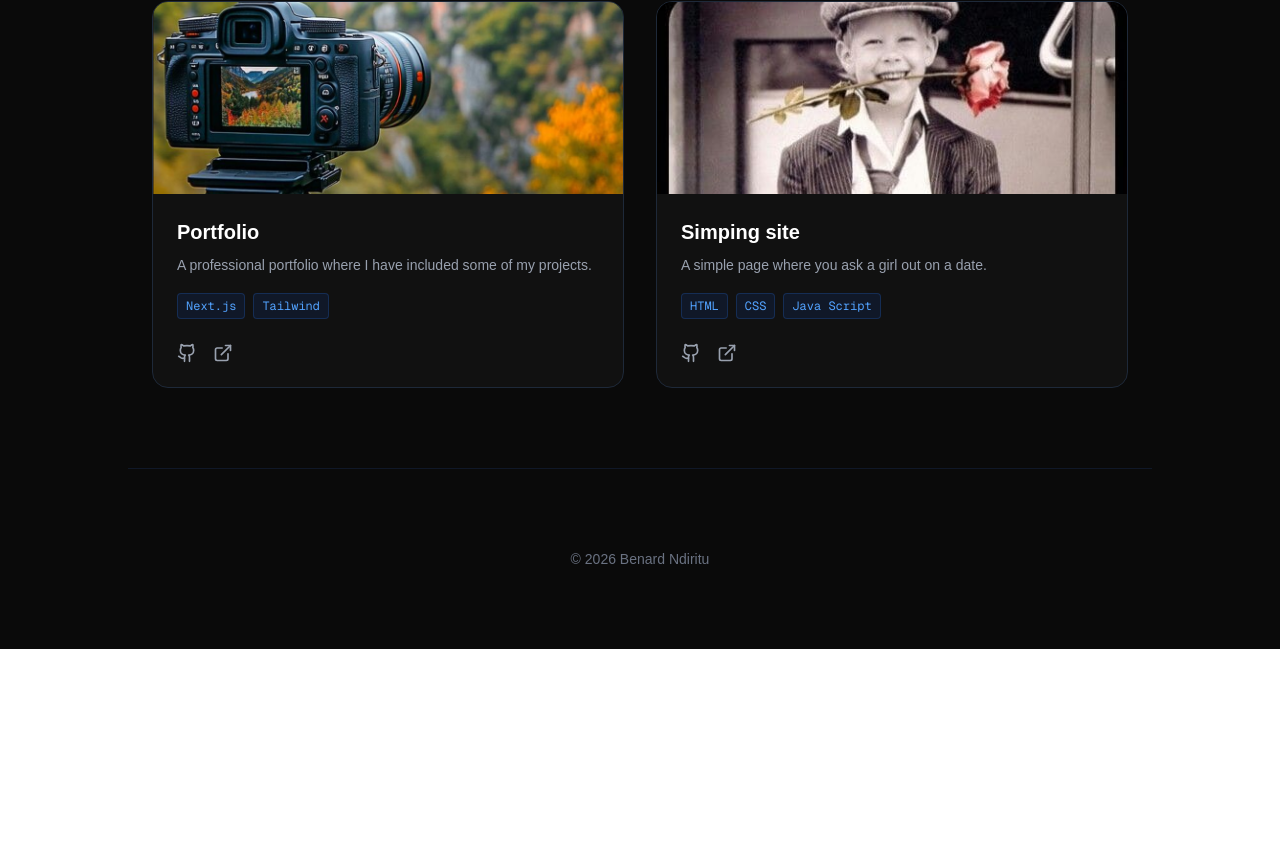
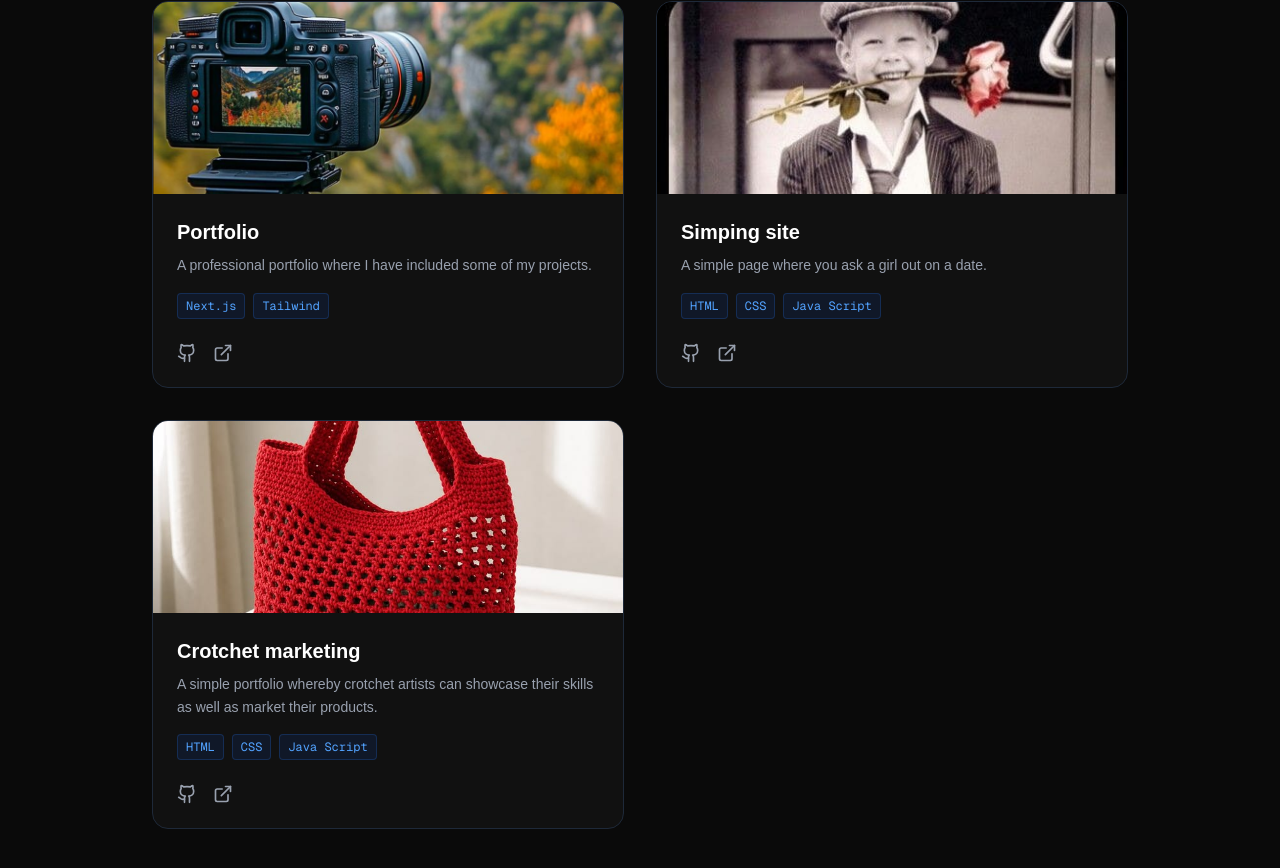
Before and after one commit to Benard-Ndiritu/Portfolio, a Next.js app: page / in a window 1280 px wide. Shown: the part 1868-2736 px from the top of the page. Before the commit the page ends 2517 px from the top, so only its background shows below. Built offline with nearby package versions, Linux system fonts and the light colour scheme.

Commit message:
Added a new project a crotchet marketing site

```diff
--- a/constants/index.ts
+++ b/constants/index.ts
@@ -32,4 +32,12 @@ export const PROJECTS = [
     github: "https://github.com/Benard-Ndiritu/SM.git",
     image:"/projects/simp.png"
   },
+  {
+    title: "Crotchet marketing",
+    description: "A simple portfolio whereby crotchet artists can showcase their skills as well as market their products.",
+    tech: ["HTML","CSS","Java Script"],
+    link: "https://benardcrotchet.netlify.app/",
+    github: "https://github.com/Benard-Ndiritu/Crotchet.git",
+    image:"/projects/tote-bag.jpeg"
+  },
 ];
```
Also changed, not shown: public/projects/tote-bag.jpeg (added).
